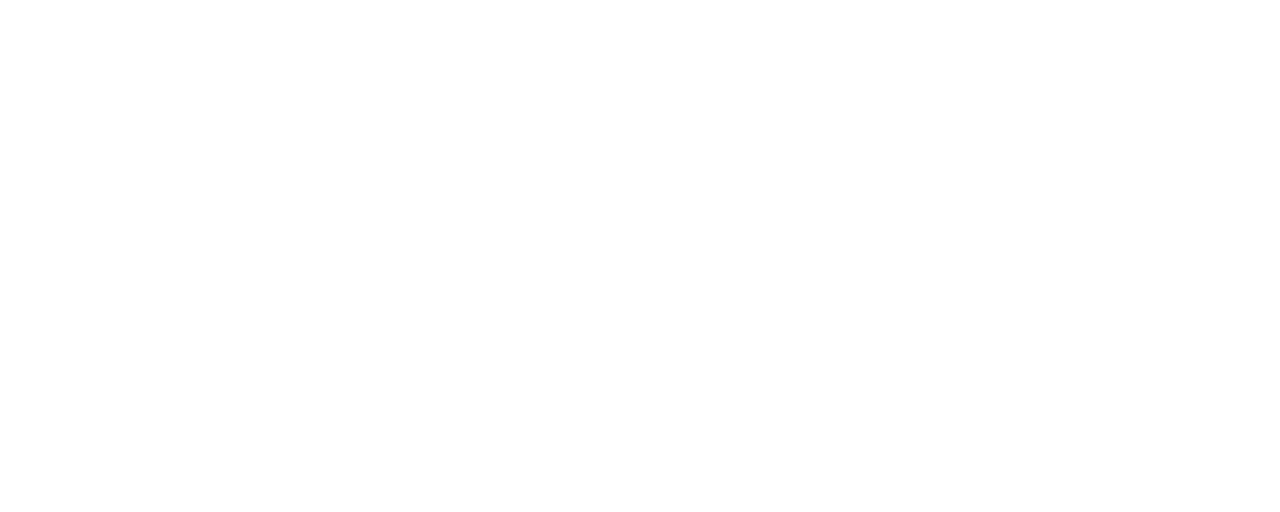
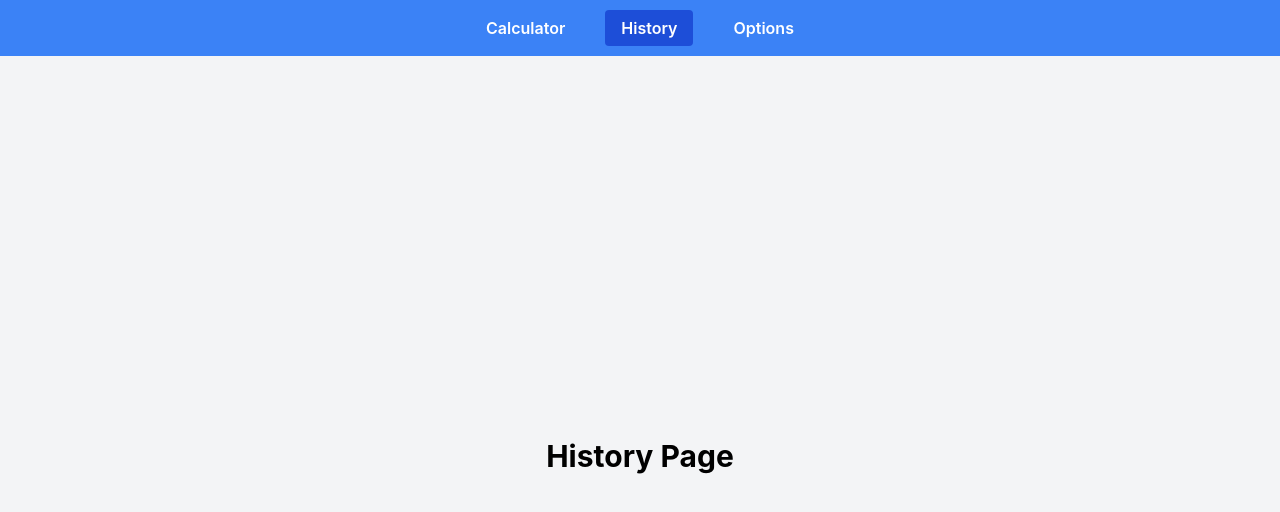
Before and after one commit to Nyuneihlaing/water-project, a React (Create React App) app in the folder client/: page /history in a window 1280 px wide. Before the commit this address had no page. Shown: the top 512 px of the page. Built offline with nearby package versions, Linux system fonts and the light colour scheme.

Commit message:
Added Menubar + other pages, which are empty

```diff
--- a/client/src/App.js
+++ b/client/src/App.js
@@ -1,13 +1,20 @@
 import React from 'react';
 import { BrowserRouter as Router, Route, Routes } from 'react-router-dom';
 import CalculatePage from './pages/calculatePage';
+import HistoryPage from './pages/historyPage';
+import OptionsPage from './pages/optionsPage';
+import MenuBar from './components/Menubar';
 
 function App() {
   return (
     <Router>
       <div>
+        <MenuBar />
+
         <Routes>
-        <Route path="/" element={<CalculatePage />} />
+          <Route path="/" element={<CalculatePage />} />
+          <Route path="/history" element={<HistoryPage />} />
+          <Route path="/options" element={<OptionsPage />} />
         </Routes>
       </div>
     </Router>
--- /dev/null
+++ b/client/src/components/Menubar.js
@@ -0,0 +1,43 @@
+// src/components/MenuBar.js
+import React from 'react';
+import { Link, useLocation } from 'react-router-dom';
+
+function MenuBar() {
+  const location = useLocation();
+
+  // Helper function to apply active class
+  const isActive = (path) => location.pathname === path;
+
+  return (
+    <nav className="bg-blue-500 p-4">
+      <ul className="flex space-x-6 justify-center">
+        <li>
+          <Link
+            to="/"
+            className={`text-white font-semibold px-4 py-2 rounded ${isActive('/') ? 'bg-blue-700' : 'hover:bg-blue-600'}`}
+          >
+            Calculator
+          </Link>
+        </li>
+        <li>
+          <Link
+            to="/history"
+            className={`text-white font-semibold px-4 py-2 rounded ${isActive('/history') ? 'bg-blue-700' : 'hover:bg-blue-600'}`}
+          >
+            History
+          </Link>
+        </li>
+        <li>
+          <Link
+            to="/options"
+            className={`text-white font-semibold px-4 py-2 rounded ${isActive('/options') ? 'bg-blue-700' : 'hover:bg-blue-600'}`}
+          >
+            Options
+          </Link>
+        </li>
+      </ul>
+    </nav>
+  );
+}
+
+export default MenuBar;
--- /dev/null
+++ b/client/src/pages/historyPage.js
@@ -0,0 +1,11 @@
+import React from 'react';
+
+function HistoryPage() {
+  return (
+    <div className="min-h-screen bg-gray-100 flex justify-center items-center">
+      <h1 className="text-3xl font-bold">History Page</h1>
+    </div>
+  );
+}
+
+export default HistoryPage;
--- /dev/null
+++ b/client/src/pages/optionsPage.js
@@ -0,0 +1,11 @@
+import React from 'react';
+
+function OptionsPage() {
+  return (
+    <div className="min-h-screen bg-gray-100 flex justify-center items-center">
+      <h1 className="text-3xl font-bold">Options Page</h1>
+    </div>
+  );
+}
+
+export default OptionsPage;
```
